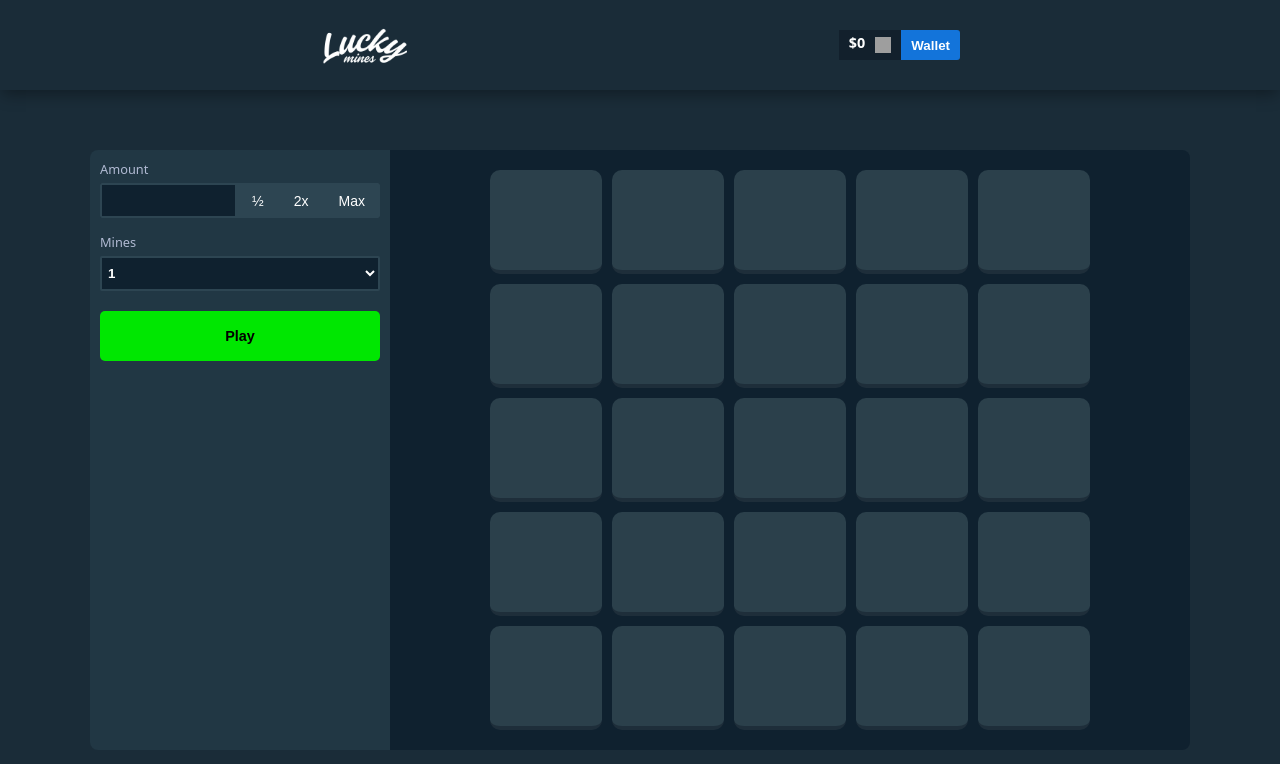
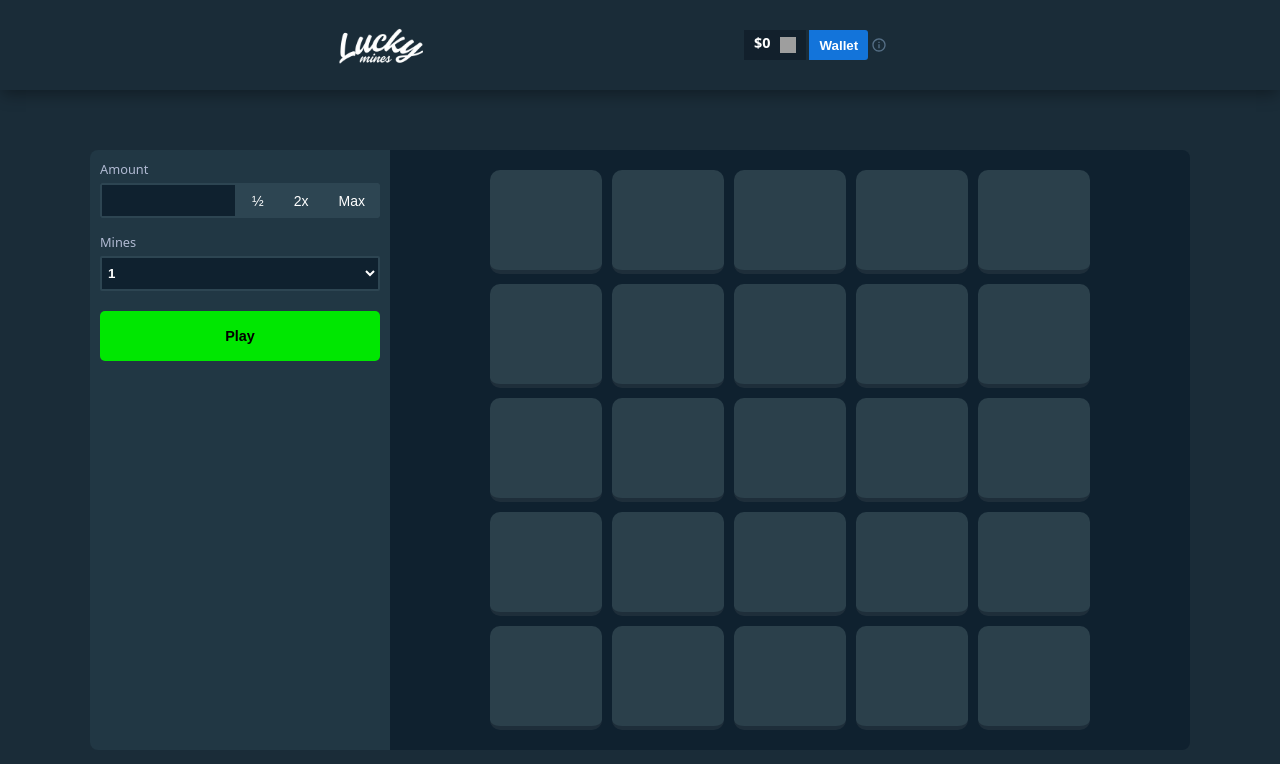
Before and after one commit to MaxiRinaldi22/lucky-mines, a React (Vite) app: page / in a window 1280 px wide. Shown: the top 764 px of the page. Built offline with nearby package versions, Linux system fonts and the light colour scheme; grey boxes are pictures that could not be loaded.

Commit message:
Add control win and lose

```diff
--- a/src/App.css
+++ b/src/App.css
@@ -127,7 +127,7 @@ p {
 
 /* BOARD */
 
-.container-board {
+.container-main-board {
   width: 800px;
   height: 600px;
 
@@ -135,11 +135,18 @@ p {
   border-radius: 0 8px 8px 0;
 
   padding: 20px 100px;
+  position: relative;
+}
+
+.container-board {
+  height: 100%;
+  height: 100%;
 
   display: grid;
   grid-template-columns: repeat(5, 1fr);
   grid-template-rows: repeat(5, 1fr);
   gap: 10px;
+  position: relative;
 }
 
 .card {
@@ -157,3 +164,27 @@ p {
   width: 100%;
   display: flex;
 }
+
+.win {
+  position: absolute;
+  top: 50%;
+  left: 50%;
+  transform: translate(-50%, -50%);
+  z-index: 10;
+
+}
+
+.container-win {
+  width: 150px;
+  height: 110px;
+
+  border-radius: 8px;
+  border: 3px solid #00E701;
+  background-color: #0F212F;
+  color: #556f86;
+
+  display: flex;
+  align-items: center;
+  justify-content: center;
+
+}
--- a/src/components/Board.jsx
+++ b/src/components/Board.jsx
@@ -4,9 +4,21 @@ import diamondSound from "../assets/sound/diamond.wav";
 import bomb from "../assets/sound/bomb.wav";
 
 export function Board({ arrayResult, functions, card }) {
-  const { isPlaing, lose, setLose, clickedCards, setClickedCards, setBtnText } = functions;
+  const {
+    isPlaing,
+    lose,
+    setLose,
+    clickedCards,
+    setClickedCards,
+    setBtnText,
+    winArray,
+    setWinArray,
+    setWin,
+    win,
+  } = functions;
   const { cardIcons, setCardIcons } = card;
   const [localClicked, setLocalClicked] = useState(null);
+
   const handleClick = (index) => {
     if (!arrayResult[index]) {
       // If is a bomb
@@ -26,6 +38,8 @@ export function Board({ arrayResult, functions, card }) {
       setCardIcons((prevIcons) =>
         prevIcons.map((icon, i) => (index === i ? <StarWin key={i} /> : icon))
       );
+
+      setWinArray(winArray.map((item, i) => (i === index ? true : item)));
     }
 
     // Sound
@@ -56,12 +70,38 @@ export function Board({ arrayResult, functions, card }) {
   };
 
   useEffect(() => {
+    if (winArray.every((item) => item)) {
+      setWin(true);
+    }
+  }, [winArray]);
+
+  useEffect(() => {
+    if (win) {
+      showResult();
+      setBtnText("Play Again");
+    }
+  }, [win]);
+
+  useEffect(() => {
     if (lose) {
       showResult();
     }
   }, [lose]);
 
   return (
+    <section className="container-main-board">
+      <div className="win">
+        {win && (
+          <div className="container-win">
+            <h2>You Win</h2>
+          </div>
+        )}
+        {lose && (
+          <div className="container-win">
+            <h2>You Lose</h2>
+          </div>
+        )}
+      </div>
       <section className="container-board">
         {arrayResult.map((_, i) => (
           <button
@@ -70,14 +110,13 @@ export function Board({ arrayResult, functions, card }) {
             onClick={() => {
               handleClick(i);
             }}
-          disabled={!isPlaing || lose}
+            disabled={!isPlaing || lose || win}
             style={{
               backgroundColor: !clickedCards[i]
-              ? lose
+                ? lose || win
                   ? "#071823"
                   : "#2B404B"
                 : "#071823",
-
               borderBottom: !clickedCards[i]
                 ? !lose
                   ? "4px solid #1E2E3A"
@@ -89,5 +128,6 @@ export function Board({ arrayResult, functions, card }) {
           </button>
         ))}
       </section>
+    </section>
   );
 }
--- a/src/components/GameContainer.jsx
+++ b/src/components/GameContainer.jsx
@@ -9,6 +9,9 @@ function GameContainer() {
   const [btnText, setBtnText] = useState("Play");
   const [isPlaing, setIsPlaing] = useState(false);
   const [lose, setLose] = useState(false);
+  const [win, setWin] = useState(false);
+  const [winArray, setWinArray] = useState(arrayResult.map((item) => !item));
+
   const [clickedCards, setClickedCards] = useState(
     Array(arrayResult.length).fill(false)
   );
@@ -20,6 +23,7 @@ function GameContainer() {
   useEffect(() => {
     setArratResult(array);
     setIsPlaing(false);
+    setWinArray(array.map((item) => !item));
     // eslint-disable-next-line react-hooks/exhaustive-deps
   }, [selectedValue]);
 
@@ -29,12 +33,11 @@ function GameContainer() {
     setCardIcons(Array(arrayResult.length).fill(null));
     setIsPlaing(false);
     setLose(false);
-
+    setWin(false);
     setBtnText("Calculating balance...");
     setTimeout(() => {
       setBtnText("Play");
-    }, 300)
-
+    }, 300);
   };
 
   const handleStartClick = () => {
@@ -58,6 +61,7 @@ function GameContainer() {
           isPlaing,
           lose,
           btnText,
+          win,
         }}
       />
       <Board
@@ -69,6 +73,10 @@ function GameContainer() {
           clickedCards,
           setClickedCards,
           setBtnText,
+          winArray,
+          setWinArray,
+          setWin,
+          win,
         }}
         card={{
           cardIcons,
--- a/src/components/Header.css
+++ b/src/components/Header.css
@@ -10,6 +10,7 @@ header {
 
 .container-header {
   width: 50%;
+  padding: 0 1rem;
 
   display: flex;
   justify-content: space-between;
@@ -17,7 +18,10 @@ header {
 }
 
 .wallet-container {
+  width: 200px;
   display: flex;
+  align-items: center;
+  gap: 3px;
 }
 
 .wallet {
@@ -55,3 +59,13 @@ header {
   border: none;
   cursor: pointer;
 }
+
+.wallet-ifo {
+  display: flex;
+  align-items: center;
+}
+
+.info {
+  width: 100%;
+  height: 30px;
+}
--- a/src/components/Header.jsx
+++ b/src/components/Header.jsx
@@ -1,9 +1,11 @@
 import { BalanceContext } from "../context/BalanceContext";
-import {  useContext } from "react";
+import {  useContext, useState } from "react";
 import logo from "../assets/images/logo.png"
 import "./Header.css";
+import { Info } from "./Icons";
 
 function Header() {
+  const [showInfo, setShowInfo] = useState(false);
   const { balance, setBalance } = useContext(BalanceContext);
 
   return (
@@ -13,7 +15,14 @@ function Header() {
         <div className="wallet-container">
           <div className="wallet"> <p> ${balance}</p> <img src="https://assets.coingecko.com/coins/images/1/large/bitcoin.png" alt="Bitcon" /></div>
           <button className="wallet-btn" onClick={() => setBalance((prevBalance) => prevBalance + 100)}>Wallet</button>
+          <div className="wallet-ifo" onMouseLeave={() => setShowInfo(false)} onMouseEnter={() => setShowInfo(true)}>
+            <Info />
+          </div>
+          <div className="info">
+            {showInfo && <p>+100</p>}
+          </div>
         </div>
+
 
       </section>
     </header>
--- a/src/components/Icons.jsx
+++ b/src/components/Icons.jsx
@@ -16,7 +16,19 @@ export function Bomb() {
 }
 
 export function BombLose() {
+  return <img width={64} height={64} src={bombLose} alt="" />;
+}
+
+export function Info() {
   return (
-    <img width={64} height={64} src={bombLose} alt="" />
+    <svg
+      xmlns="http://www.w3.org/2000/svg"
+      viewBox="0 0 24 24"
+      width={16}
+      height={16}
+      fill="rgba(85,111,134,1)"
+    >
+      <path d="M12 22C6.47715 22 2 17.5228 2 12C2 6.47715 6.47715 2 12 2C17.5228 2 22 6.47715 22 12C22 17.5228 17.5228 22 12 22ZM12 20C16.4183 20 20 16.4183 20 12C20 7.58172 16.4183 4 12 4C7.58172 4 4 7.58172 4 12C4 16.4183 7.58172 20 12 20ZM11 7H13V9H11V7ZM11 11H13V17H11V11Z" />
+    </svg>
   );
 }
--- a/src/components/Menu.jsx
+++ b/src/components/Menu.jsx
@@ -3,7 +3,7 @@ import { BalanceContext } from "../context/BalanceContext";
 
 export function Menu({ functions, states }) {
   const { handleRestart, handleStartClick } = functions;
-  const { selectedValue, setSelectedValue, isPlaing, lose,  btnText,} = states;
+  const { selectedValue, setSelectedValue, isPlaing, lose,  btnText, win} = states;
   const { balance } = useContext(BalanceContext);
 
   const options = [
@@ -34,7 +34,7 @@ export function Menu({ functions, states }) {
             onSubmit={(e) => e.preventDefault()}
           >
             <select
-              disabled={isPlaing}
+              disabled={isPlaing || win || lose}
               className="selection"
               value={selectedValue}
               onChange={(e) => setSelectedValue(e.target.value)}
@@ -50,7 +50,7 @@ export function Menu({ functions, states }) {
       </section>
       <button
         className="start-btn"
-        onClick={() => (isPlaing ? handleRestart() : handleStartClick())}
+        onClick={() => win ? handleRestart() : (isPlaing ? handleRestart() : handleStartClick())}
         style={{
           backgroundColor: isPlaing
             ? lose
```
Also changed, not shown: 1 other file (tests, documents, lock files or other folders). Lines whose indentation alone changed are shown as unchanged.
